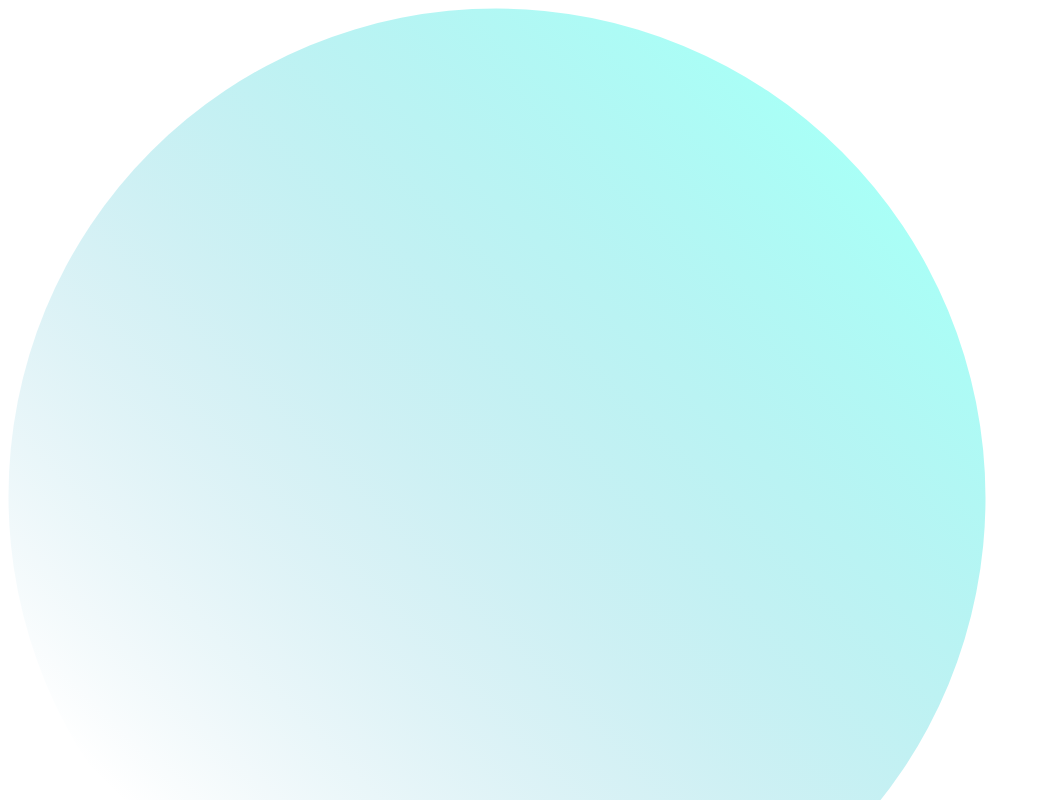
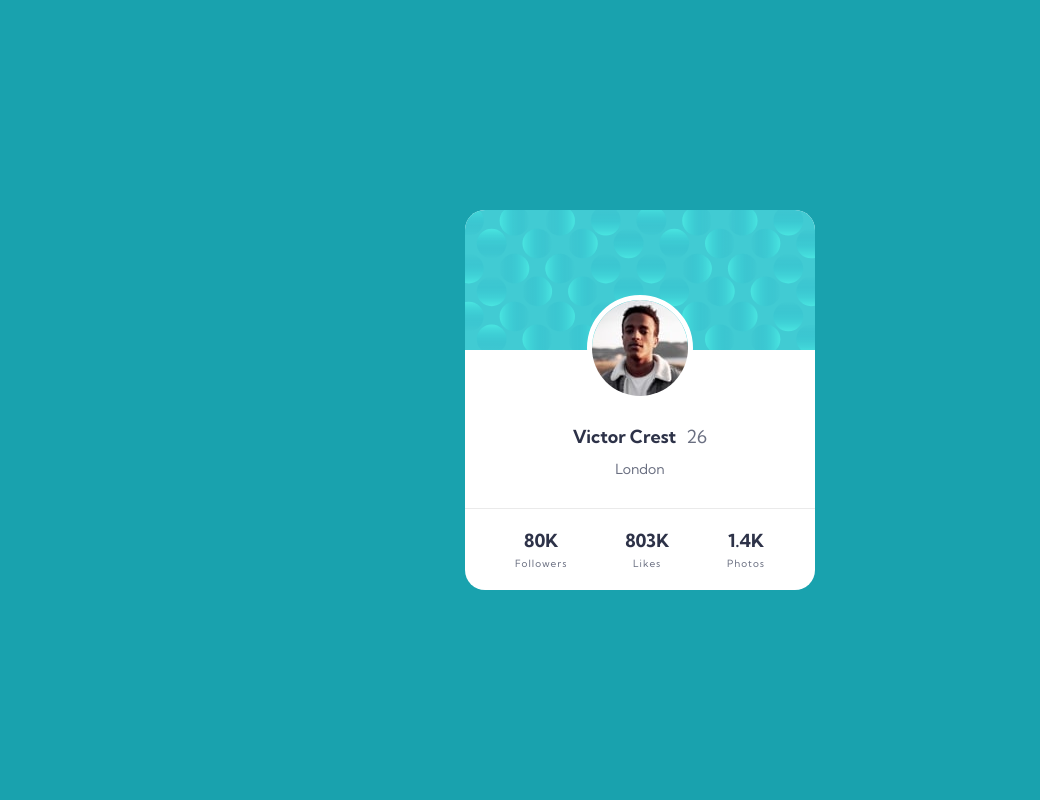
Before and after one commit to PatriciaJuradoDeBilbao/profile-card, a website: page index.html in a window 1280 px wide. Shown: the top 800 px of the page, without its empty margins (0-1040 px from the left). Drawn offline with Linux system fonts and the light colour scheme.

Commit message:
add styles

```diff
--- a/index.html
+++ b/index.html
@@ -12,8 +12,10 @@
 
   </head>
   <body>
-  <img src="images/bg-pattern-top.svg" alt="Gradient cyan circle">
+    <!-- <img class="bg-top" src="images/bg-pattern-top.svg" alt="Gradient cyan circle"> -->
+    <!-- <img class="bg-bottom" src="images/bg-pattern-bottom.svg" alt="Gradient cyan circle"> -->
 
+    <div class="card-container">
     <div class="card">
       <div class="container-top-img">
         <img class="top-img" src="images/bg-pattern-card.svg" alt="Water pattern">
@@ -30,24 +32,25 @@
         </div>
 
         <div class="location-container">
-        <p class="location">London</p>
+          <p class="location-container-city">London</p>
         </div>
       </div>
 
       <div class="stats-container">
-      <div class="container-followers">
+        <div class="stats-container-info">
           <p class="stats">80K</p>
           <p class="stats-title">Followers</p>
         </div>
 
-      <div class="container-likes">
+        <div class="stats-container-info">
           <p class="stats">803K</p>
           <p class="stats-title">Likes</p>
         </div>
 
-      <div class="container-photos">
+        <div class="stats-container-info">
           <p class="stats">1.4K</p>
           <p class="stats-title">Photos</p>
+        </div>
       </div>
     </div>
   </div>
@@ -56,7 +59,6 @@
     Challenge by <a href="https://www.frontendmentor.io?ref=challenge" target="_blank">Frontend Mentor</a>.
     Coded by <a href="#">Paty</a>.
   </div> -->
-  <img src="images/bg-pattern-bottom.svg" alt="Gradient cyan circle">
 
 </body>
 </html>
--- a/scss/_base.scss
+++ b/scss/_base.scss
@@ -0,0 +1,25 @@
+$color-dark-cyan: hsl(185, 75%, 39%);
+$color-very-dark: hsl(229, 23%, 23%);
+$color-dark-greyish: hsl(227, 10%, 46%);
+$color-neutral: hsl(0, 0%, 59%);
+$color-white: #fff;
+
+$font-size-lg: 18px;
+$font-size-md: 14px;
+$font-size-sm: 10px;
+
+
+* {
+    margin: 0;
+    padding: 0;
+    font-family: 'Kumbh Sans', sans-serif;
+}
+
+body {
+    background-color: $color-dark-cyan;
+    height: 100vh;
+    box-sizing: border-box;
+    display: flex;
+    justify-content: center;
+    align-items: center;
+}
--- a/scss/_components.scss
+++ b/scss/_components.scss
@@ -0,0 +1,97 @@
+.card-container {
+    display: flex;
+    justify-content: center;
+    align-items: center;
+
+    .card {
+        display: flex;
+        flex-direction: column;
+        width: 350px;
+        height: 380px;
+        background-color: $color-white;
+        border-radius: 20px;
+    }
+}
+
+.top-img {
+    border-top-left-radius: 20px;
+    border-top-right-radius: 20px;
+}
+
+.container-profile-img {
+    margin: auto;
+
+    .profile-img {
+        border-radius: 50%;
+        border: 5px solid $color-white;
+        position: relative;
+        top: -60px;
+    }
+}
+
+.profile-info {
+    display: flex;
+    flex-direction: column;
+    position: relative;
+    top: -40px;
+    border-bottom: 1px solid rgba($color-neutral, 0.2) ;
+
+    &-top {
+        display: flex;
+        justify-content: center;
+        align-items: center;
+
+        &-name {
+            font-size:  $font-size-lg;
+            padding-right: 10px;
+            color: $color-very-dark;
+            font-weight: 700;
+        }
+
+        &-age {
+            font-size: $font-size-lg;
+            color: $color-dark-greyish;
+            font-weight: 400;
+        }
+    }
+
+    .location-container {
+        display: flex;
+        justify-content: center;
+
+        &-city {
+            color:  $color-dark-greyish;
+            font-size:  $font-size-md;
+            font-weight: 400;
+            padding: 12px 0 30px 0;
+        }
+    }
+}
+
+.stats-container {
+    display: flex;
+    justify-content: space-between;
+    align-items: center;
+    margin: -20px 50px 20px 50px;
+
+    &-info {
+        display: flex;
+        flex-direction: column;
+        justify-content: center;
+        align-items: center;
+
+        .stats {
+            color: $color-very-dark;
+            font-size: $font-size-lg;
+            font-weight: 700;
+
+            &-title {
+                color:  $color-dark-greyish;
+                font-weight: 400;
+                font-size: $font-size-sm;
+                letter-spacing: 1px;
+                margin-top: 5px;
+            }
+        }
+    }
+}
--- a/scss/main.scss
+++ b/scss/main.scss
@@ -0,0 +1,2 @@
+@import "base";
+@import "components"
```
Also changed, not shown: css/main.css. Lines whose indentation alone changed are shown as unchanged.
